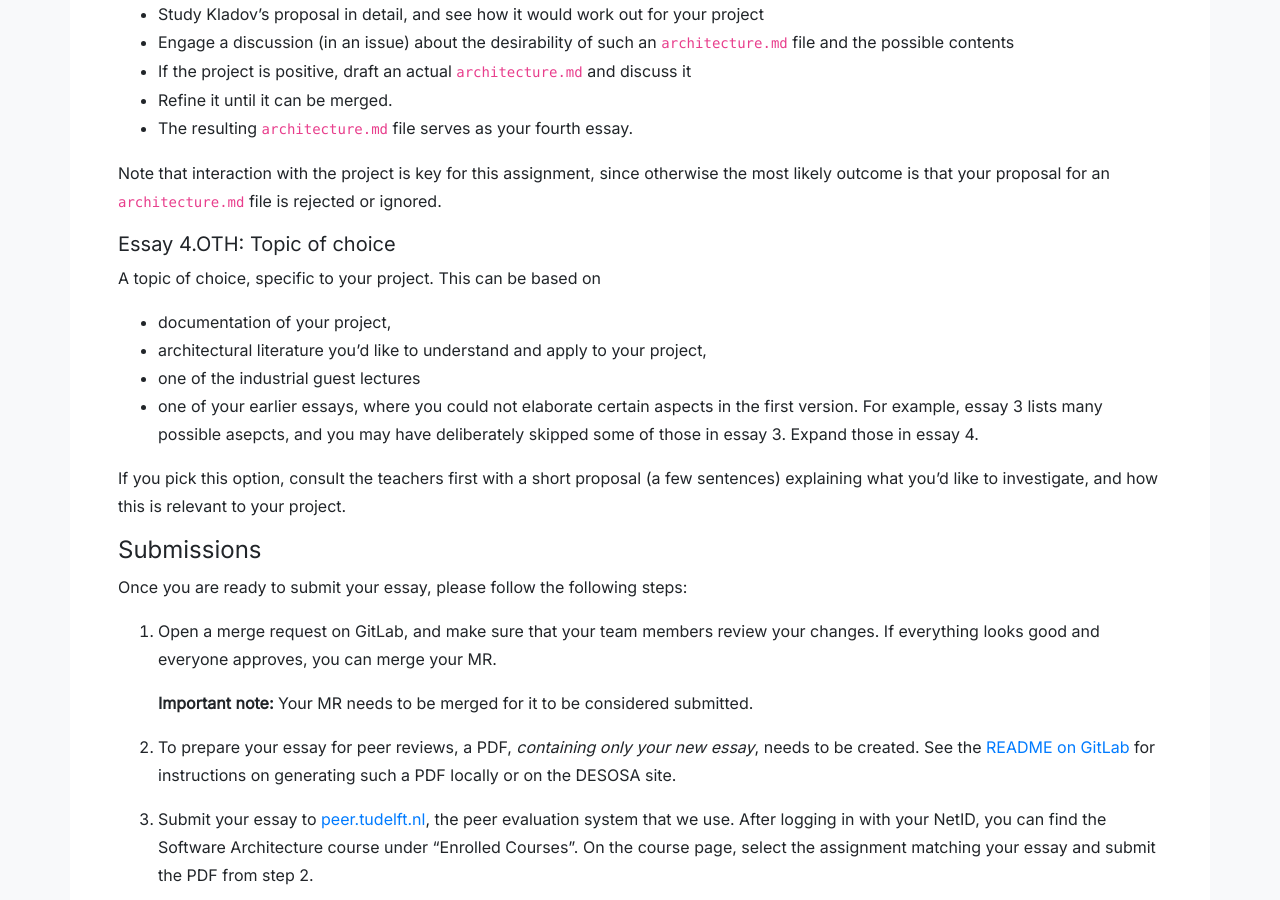
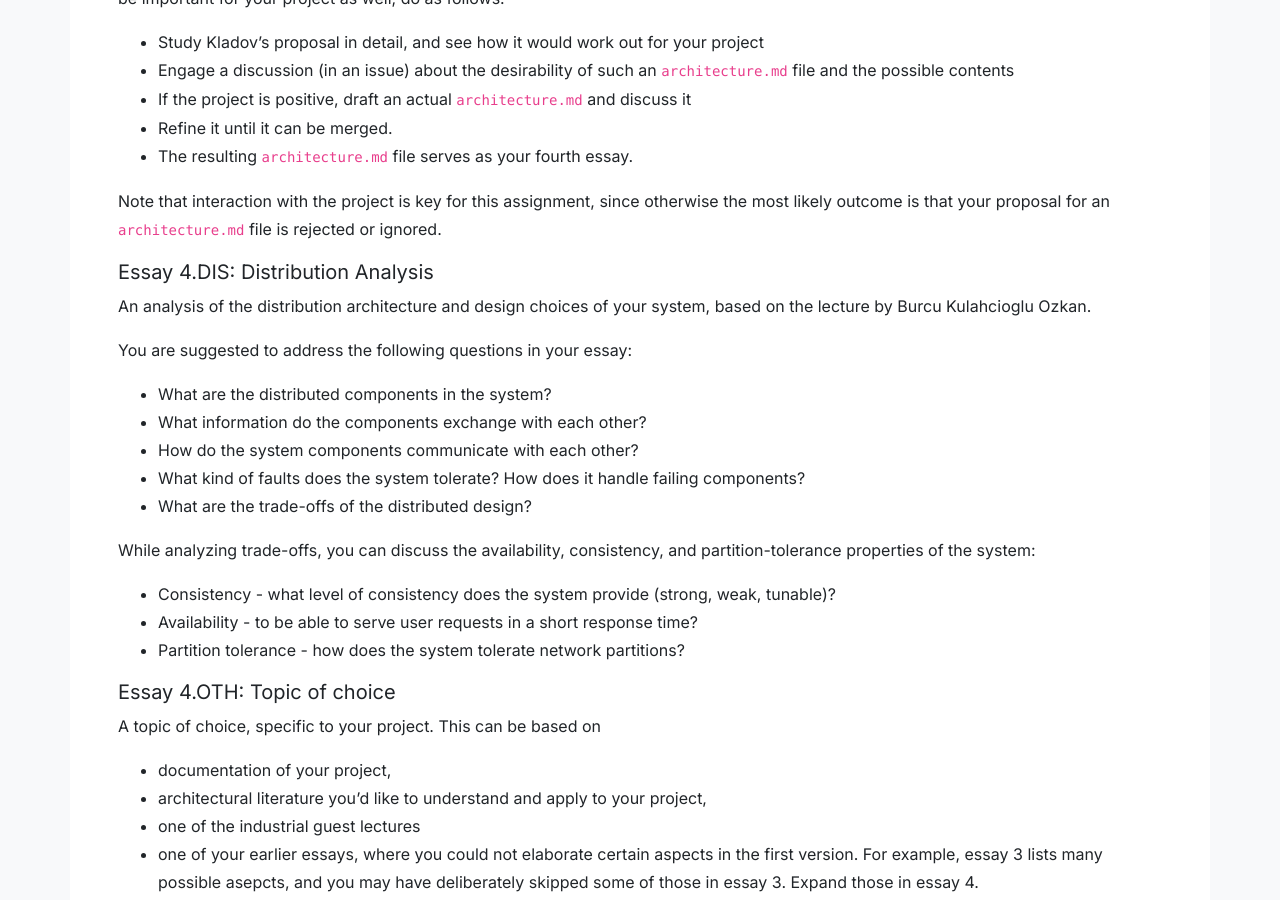
Before and after one commit to SERG-Delft/delftswa, a Jekyll site: the page built from 2021/assignment.md, in a window 1280 px wide and 900 px high, scrolled down 6356 px. Built offline with Jekyll 4.4.1, drawn with Linux system fonts in a browser that asks for light colours; some of the changed text lies outside the part shown.

Commit message:
Essay-4 for distribution analysis

```diff
--- a/2021/assignment.md
+++ b/2021/assignment.md
@@ -260,6 +260,25 @@ Recently, [Aleksey Kladov](https://matklad.github.io) suggested that projects of
 Note that interaction with the project is key for this assignment, since otherwise the most likely outcome is that your proposal for an `architecture.md` file is rejected or ignored.
 
 
+##### Essay 4.DIS: Distribution Analysis
+
+An analysis of the distribution architecture and design choices of your system, based on the lecture by Burcu Kulahcioglu Ozkan.
+
+You are suggested to address the following questions in your essay:
+
+- What are the distributed components in the system?
+- What information do the components exchange with each other?
+- How do the system components communicate with each other?
+- What kind of faults does the system tolerate? How does it handle failing components?
+- What are the trade-offs of the distributed design?
+
+While analyzing trade-offs, you can discuss the availability, consistency, and partition-tolerance properties of the system:
+
+- Consistency - what level of consistency does the system provide (strong, weak, tunable)?
+- Availability - to be able to serve user requests in a short response time?
+- Partition tolerance - how does the system tolerate network partitions?
+
+
 ##### Essay 4.OTH: Topic of choice
 
 A topic of choice, specific to your project. This can be based on
```
